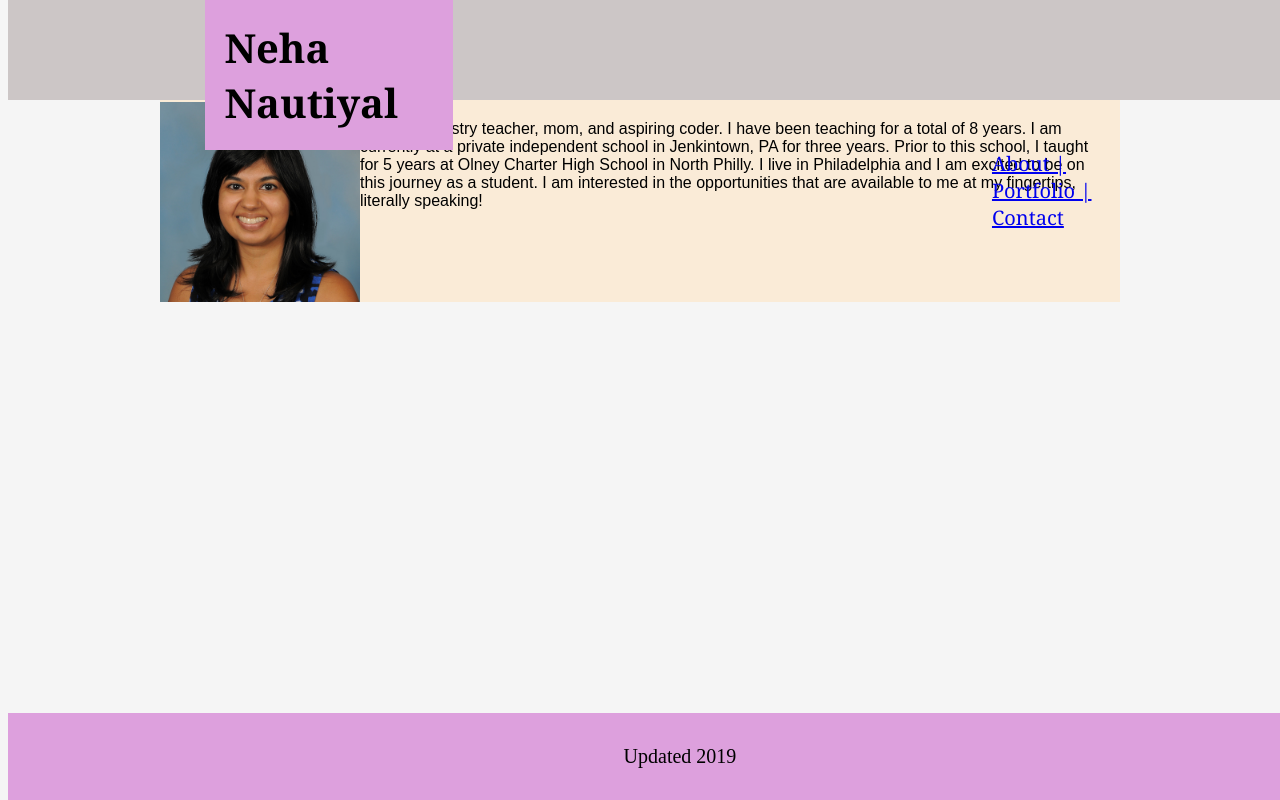
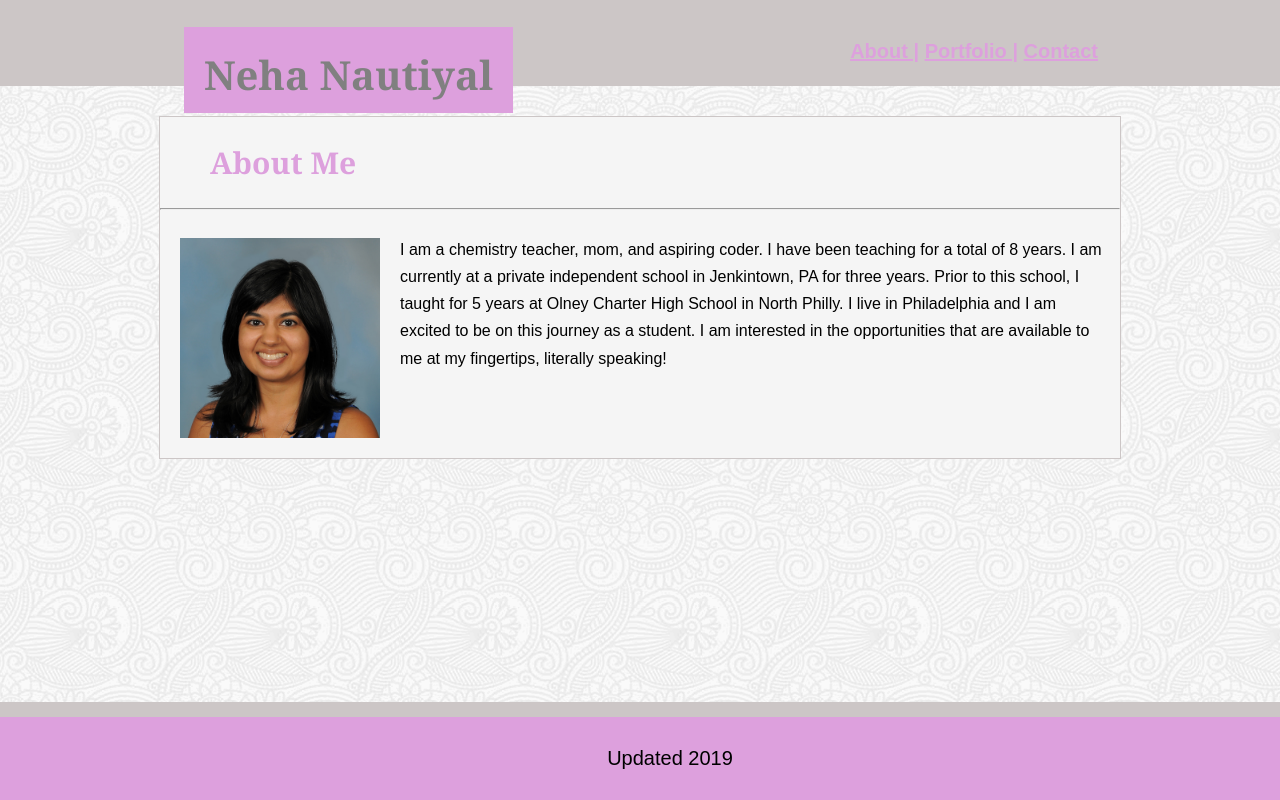
Before and after one commit to NehaNautiyal/Basic-Portfolio, a plain HTML site: page index.html in a window 1280 px wide. Drawn offline with Linux system fonts and the light colour scheme.

Commit message:
third commit

```diff
--- a/assets/css/style.css
+++ b/assets/css/style.css
@@ -1,68 +1,95 @@
+/* Style Page for Neha's Portfolio Site */
+
 .container {
-    margin: 0 auto;
+    margin: 0 auto; /* makes it center */
     width: 960px;
-    background-color: antiquewhite;
-    border-color: gray;
-    border-width: 10px;
+    background-color: whitesmoke;
+    border: 1px solid rgb(204, 198, 198);
     overflow: auto;
     clear: both;
+    margin-top: 116px;
 }
 
 body {
-  background-color: whitesmoke;
+  background-image: url("../images/full-bloom.png");
+}
+
+h1 {
+  margin-left: 184px;
+  top: 0;
+  height: 46px;
+  background: plum;
+  padding: 20px;
+  position: fixed;
+  color: gray;
+  font-family: Georgia, 'Times New Roman', Times, serif;
+
 }
 
 header {
-  height: 100px;
+  height: 86px;
   width: 100%;
   font-size: 20px;
   background: rgb(204, 198, 198);
   font-family: Georgia, 'Times New Roman', Times, serif;
   position: fixed;
   top: 0;
+  left: 0;
+  /* margin-bottom: 20px; */
 }
+
+
 
 ol {
   list-style-type: none;
-  margin: 0;
-  padding: 0;
+  padding: 20px;
   display: inline-block;
   float: right;
-  margin-right: 196.5px;
+  margin-right: 162px;
+  font-family: Arial, Helvetica, sans-serif;
+
 }
 
-li a {
+li {
   display: inline;
 }
 
-h1 {
-  margin: 0 835px 0 196.5px;
-  padding: 20px;
-  background: plum;
-
+a:link {
+  color: plum;
+  font-weight: bolder;
 }
 
 h2 {
   font-size: 30px;
+  margin-left: 50px;
+  color: plum;
+  font-weight: bolder;
+  font-family: Georgia, 'Times New Roman', Times, serif;
+
 }
 
 #bio-image {
   float: left;
+  padding: 20px;
 }
 
 #bio-content {
     font-family: Arial, Helvetica, sans-serif;
     padding: 10px;
+    line-height: 170%;
   }
 
     /* Style the footer */
  footer {
-        padding: 32px;
+        padding: 30px;
         text-align: center;
         bottom: 0;
         position: fixed;
         background: plum;
         width: 100%;
         font-size: 20px;
-        border-top:
+        border-top: 15px solid rgb(204, 198, 198);
+        left: 0;
+        font-family: Arial, Helvetica, sans-serif;
+
       }
--- a/index.html
+++ b/index.html
@@ -14,9 +14,9 @@
             <h1>Neha Nautiyal</h1>
 
             <ol>
-                <li><a href="#About">About |</a></li>
-                <li><a href="#Portfolio">Portfolio |</a></li>
-                <li><a href="Contact">Contact</a></li>
+                <li><a href="index.html" target="_blank">About |</a></li>
+                <li><a href="portfolio.html" target="_blank">Portfolio |</a></li>
+                <li><a href="contact.html" target="_blank">Contact</a></li>
             </ol>
 
         </header>
```
Also changed, not shown: assets/images/full-bloom.png (added).
